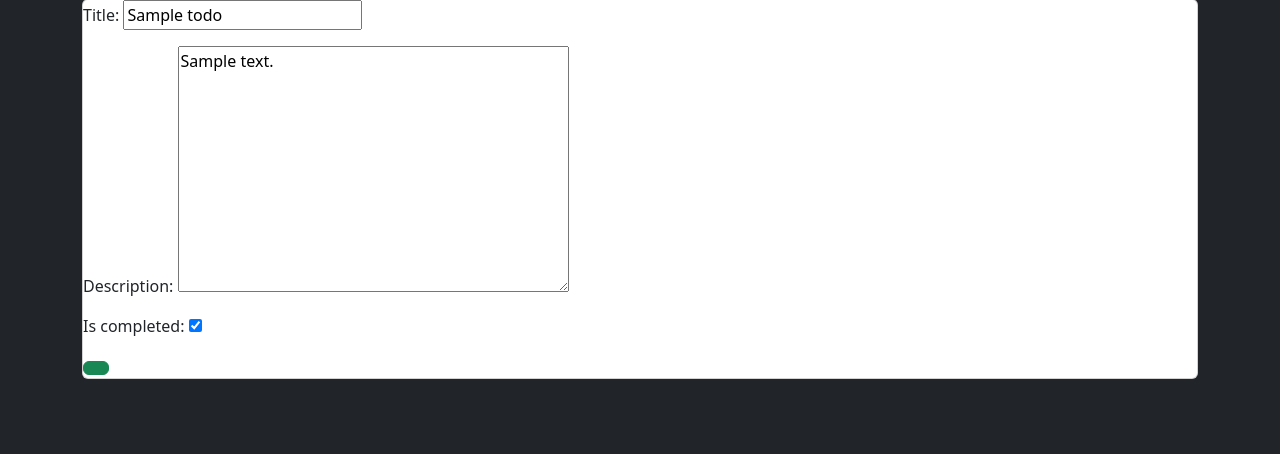
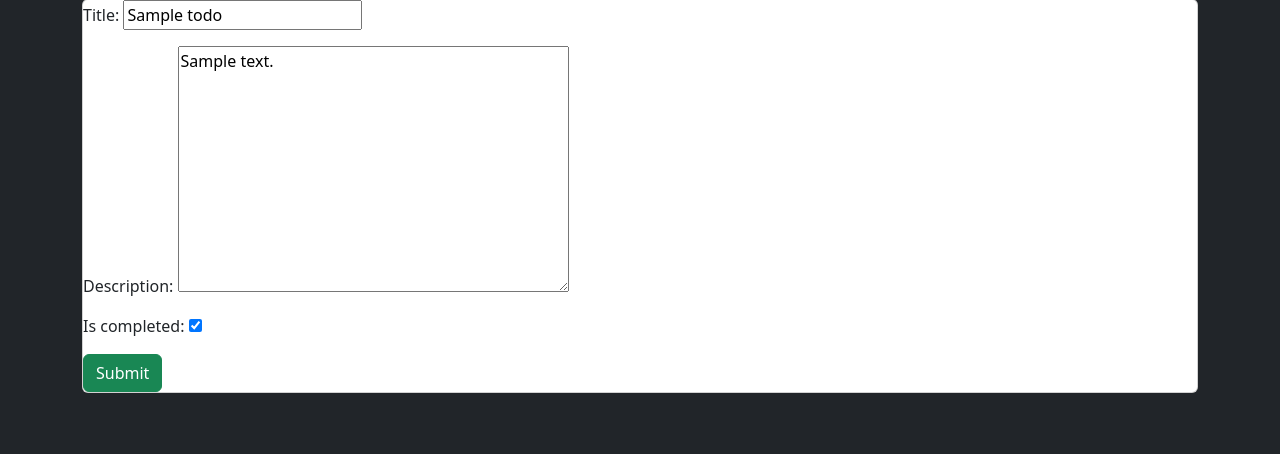
Before and after one commit to rezatn0934/CW-98, a Django app: page /todos/1 in a window 1280 px wide. Shown: the part 75-529 px from the top of the page. Run offline with Django 4.2, Linux system fonts and the light colour scheme; a user stored in the database is signed in; data comes from the database, SQL or seed files in the repository; tables that the repository leaves empty hold one stand-in row (values such as "Sample post").

Commit message:
chore: remove icon

```diff
--- a/CW/week19/Todo Project/templates/Home/todo_detail.html
+++ b/CW/week19/Todo Project/templates/Home/todo_detail.html
@@ -12,7 +12,7 @@
             {{ form.as_p }}
             <div class="col-md-4">
                 <button type="submit" class="btn btn-success" name="update">
-                    <i class="bi bi-plus-square"></i>
+                    Submit
                 </button>
             </div>
         </form>
```
